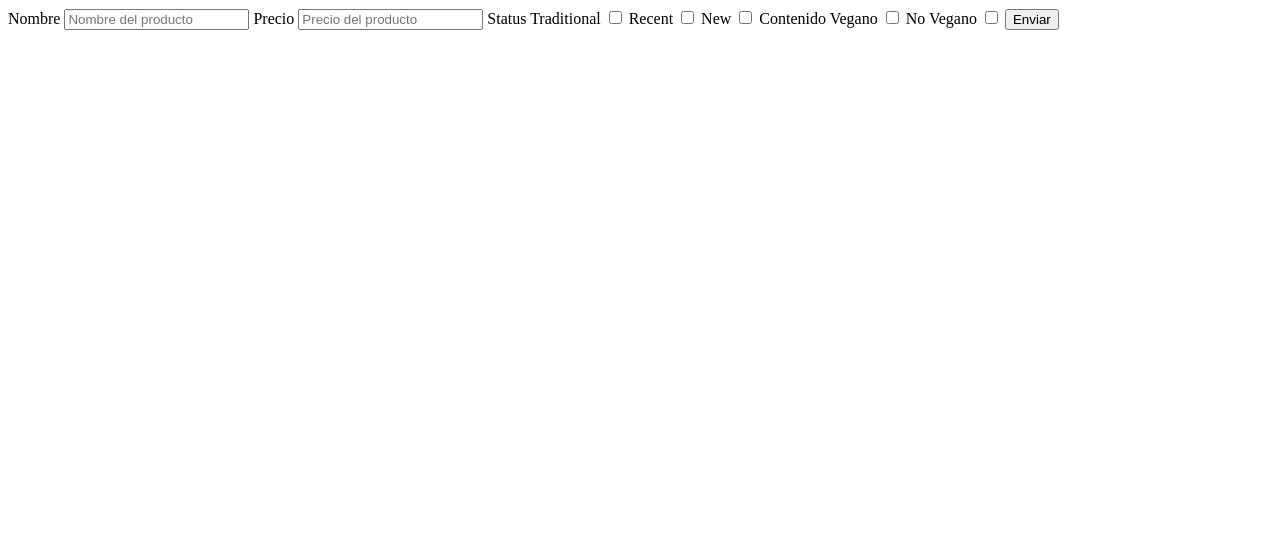
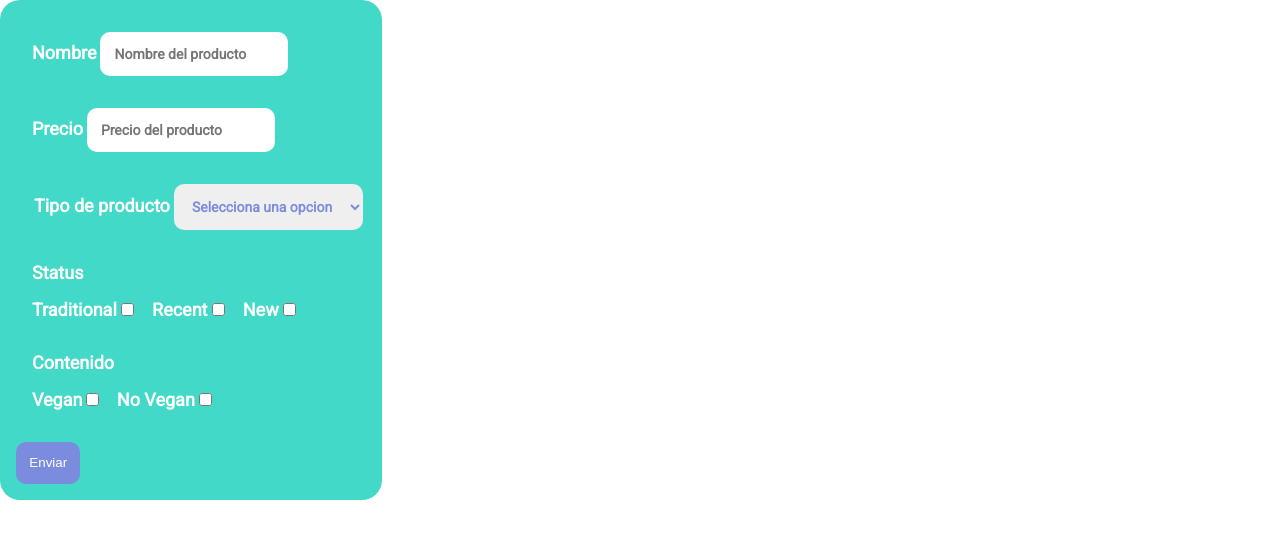
Before and after one commit to juanberme/Taller1-PW-2021-1, a plain HTML site: page productForms.html in a window 1280 px wide. Drawn offline with Linux system fonts and the light colour scheme.

Commit message:
veintisiete

```diff
--- a/productForms.html
+++ b/productForms.html
@@ -5,34 +5,84 @@
     <meta http-equiv="X-UA-Compatible" content="IE=edge">
     <meta name="viewport" content="width=device-width, initial-scale=1.0">
     <title>Pagina administrativa</title>
+    <link rel="Stylesheet" href="./style/index.css">
+    <link href="https://fonts.googleapis.com/css2?family=Open+Sans&family=Roboto&family=Yeseva+One&display=swap" rel="stylesheet">
 </head>
 <body>
+
+    <p class="loadingMsg hidden">
+        Loading...
+    </p>
+
+    <p class="errorMsg hidden">
+        we had a problem, try again
+    </p>
+
+    <p class="successfullMsg hidden">
+        El producto se ha agregado correctamente
+    </p>
+
     <form class="productForms">
-        <label class="productForms__labelName" for="name">Nombre</label>
-        <input class="productForms__inputName" id="name" type="text" placeholder="Nombre del producto">
 
-        <label class="productForms__labelPrice" for="price">Precio</label>
-        <input class="productForms__inputPrice" id="price" type="number" placeholder="Precio del producto">
+        <div class="productForms__name">
+            <label class="productForms__labelName" for="name">Nombre</label>
+            <input class="productForms__inputName" id="name" name="name" type="text" placeholder="Nombre del producto">
+        </div>
 
-        <label class="productForms__status">Status</label>
+        <div class="productForms__price">
+            <label class="productForms__labelPrice" for="price">Precio</label>
+            <input class="productForms__inputPrice" id="price" name="price" type="number" placeholder="Precio del producto">
+        </div>
 
-        <label class="productForms__labelTraditional">Traditional</label>
-        <input class="productForms__inputTraditional" type="checkbox">
+        <div class="productForms__type">
+            <label for="type" class="productForms__labelTypeProduct">Tipo de producto</label>
+            <select id="type" class="productForms__inputTypeProduct" name="type">
+                <option value="">Selecciona una opcion</option>
+                <option value="glazed">Glaseado</option>
+                <option value="spark">Chispas</option>
+                <option value="filling">Relleno</option>
+            </select>
+        </div>
 
-        <label class="productForms__labelRecent">Recent</label>
-        <input class="productForms__inputRecent" type="checkbox">
+        <div class="productForms__status">
+            <label class="productForms__statusSection">Status</label>
 
-        <label class="productForms__labelNew">New</label>
-        <input class="productForms__inputNew" type="checkbox">
+            <div class="productForms__statusOptions">
+                <label class="productForms__labelTraditional">
+                    Traditional
+                <input class="productForms__inputTraditional" name="status_traditional" type="checkbox">
+                </label>
 
-        <label class="productForms__content">Contenido</label>
-        <label class="productForms__labelVegan">Vegano</label>
-        <input class="productForms__inputVegan" type="checkbox">
+                <label class="productForms__labelRecent">
+                    Recent
+                <input class="productForms__inputRecent" name="status_recent" type="checkbox">
+                </label>
 
-        <label class="productForms__labelNoVegan">No Vegano</label>
-        <input class="productForms__inputNoVegan" type="checkbox">
+                <label class="productForms__labelNew">
+                    New
+                <input class="productForms__inputNew" name="status_new" type="checkbox">
+                </label>
+            </div>
+        </div>
 
-        <button type="submit">Enviar</button>
+        <div class="productForms__content">
+            <label class="productForms__contentSection">Contenido</label>
+
+            <div class="productForms__contentOptions">
+                <label class="productForms__labelVegan">Vegan</label>
+                <input class="productForms__inputVegan" name="content_vegan" type="checkbox">
+
+                <label class="productForms__labelNoVegan">No Vegan</label>
+                <input class="productForms__inputNoVegan" name="content_NoVegan" type="checkbox">
+            </div>
+        </div>
+
+        <button class="productForms__button" type="submit">Enviar</button>
     </form>
+
+    <script src="https://www.gstatic.com/firebasejs/8.5.0/firebase-app.js"></script>
+    <script src="https://www.gstatic.com/firebasejs/8.4.0/firebase-firestore.js"></script>
+
+    <script src="./script/productForms.js"></script>
 </body>
 </html>
--- /dev/null
+++ b/script/productForms.js
@@ -0,0 +1,79 @@
+const firebaseConfig = {
+    apiKey: "AIzaSyD9KoHYGh39yD3AVfw8gVeNvY0q5EXB2jE",
+    authDomain: "taller1-pw211.firebaseapp.com",
+    projectId: "taller1-pw211",
+    storageBucket: "taller1-pw211.appspot.com",
+    messagingSenderId: "252463248566",
+    appId: "1:252463248566:web:920db6220bd20f8a336217"
+};
+// Initialize Firebase
+firebase.initializeApp(firebaseConfig);
+
+const db = firebase.firestore();
+
+
+
+const productForms = document.querySelector('.productForms');
+const productFormsSuccess = document.querySelector('.successfullMsg');
+const productFormsLoading = document.querySelector('.loadingMsg');
+const productFormsError = document.querySelector('.errorMsg');
+
+
+
+function handleSubmit(a){
+    a.preventDefault();
+
+    const product = {
+        name: productForms.name.value,
+        price: parseInt(productForms.price.value),
+        type: productForms.type.value,
+        status: [],
+        content: []
+    };
+    if(productForms.status_traditional.checked) product.status.push('traditional');
+    if(productForms.status_recent.checked) product.status.push('recent');
+    if(productForms.status_new.checked) product.status.push('new');
+
+    if(productForms.content_vegan.checked) product.content.push('vegan');
+    if(productForms.content_NoVegan.checked) product.content.push('no vegan');
+
+    let error = '';
+
+    if(!product.name){
+        error += 'Debes ponerle nombre al producto. <br/>';
+    }
+
+    if(!product.price){
+        error += 'Debes agregarle precio al producto. <br/>';
+    }
+
+    if(product.price < 1000){
+        error += 'El precio del producto no puede ser menor a 1000 COP. <br/>'
+    }
+
+    if(!product.type){
+        error += 'Debes seleccionar el tipo de producto. <br/>';
+
+    }
+
+    if(error){
+        productFormsError.innerHTML = error;
+        productFormsError.classList.remove('hidden');
+        return;
+    }
+    console.log(product);
+
+    productFormsLoading.classList.remove('hidden');
+    db.collection("products").add(product)
+    .then(function(docRef){
+        console.log('document added', docRef.id)
+        productFormsLoading.classList.add('hidden');
+        productFormsSuccess.classList.remove('hidden');
+    })
+    .catch(function(error){
+        productFormsLoading.classList.add('hidden');
+        productFormsError.classList.remove('hidden');
+    });
+}
+
+productForms.addEventListener('submit', handleSubmit);
--- /dev/null
+++ b/style/_general.scss
@@ -0,0 +1,3 @@
+.hidden{
+    display: none !important;
+}
--- a/style/_productForms.scss
+++ b/style/_productForms.scss
@@ -0,0 +1,111 @@
+label{
+    font-family: Roboto;
+    font-style: normal;
+    font-weight: bold;
+    font-size: 18px;
+}
+
+input[type='checkbox']{
+    margin-right: 1em;
+}
+
+input[type='number']{
+    background: white;
+    color: #7B8CDE;
+    padding: 1em;
+    border: none;
+    font-family: Roboto;
+    font-style: normal;
+    font-weight: bold;
+    font-size: 14px;
+}
+
+input[type='text']{
+    background: white;
+    color: #7B8CDE;
+    padding: 1em;
+    border-radius: 10px;
+    border: none;
+    font-family: Roboto;
+    font-style: normal;
+    font-weight: bold;
+    font-size: 14px;
+}
+
+.productForms{
+    background: #42D9C8;
+    color: white;
+    padding: 1em;
+    width: 350px;
+    border-radius: 20px;
+
+    &__name{
+        margin: 1em;
+    }
+
+    &__price{
+        margin-top: 2em;
+        margin-left: 1em;
+    }
+
+    &__inputPrice{
+        border-radius: 10px;
+    }
+
+    &__statusOptions{
+        margin-top: 1em;
+        margin-right: 1em;
+    }
+
+    &__status{
+        margin-top: 2em;
+        margin-left: 1em;
+    }
+
+    &__content{
+        margin-top: 2em;
+        margin-left: 1em;
+        margin-bottom: 2em;
+    }
+
+    &__contentOptions{
+        margin-top: 1em;
+    }
+
+    &__button{
+        background: #7B8CDE;
+        color: white;
+        padding: 1em;
+        border-radius: 10px;
+        border: none;
+    }
+
+    &__inputTypeProduct{
+        padding: 1em;
+        border-radius: 10px;
+        border: none;
+        font-family: Roboto;
+        font-style: normal;
+        font-weight: bold;
+        font-size: 14px;
+        color: #7B8CDE;
+    }
+
+    &__labelTypeProduct{
+        margin-top: 1em;
+        margin-left: 1em;
+    }
+
+    &__type{
+        margin-top: 2em;
+        margin-bottom: 2em;
+    }
+}
+
+.successfullMsg{
+    color: green;
+}
+
+.errorMsg{
+    color: red;
+}
--- a/style/index.scss
+++ b/style/index.scss
@@ -105,4 +105,5 @@ h6{
 @import 'indexComment';
 @import 'indexFinal';
 @import 'product';
-@import 'productForms'
+@import 'productForms';
+@import 'general';
```
Also changed, not shown: style/index.css, 1 other file.
